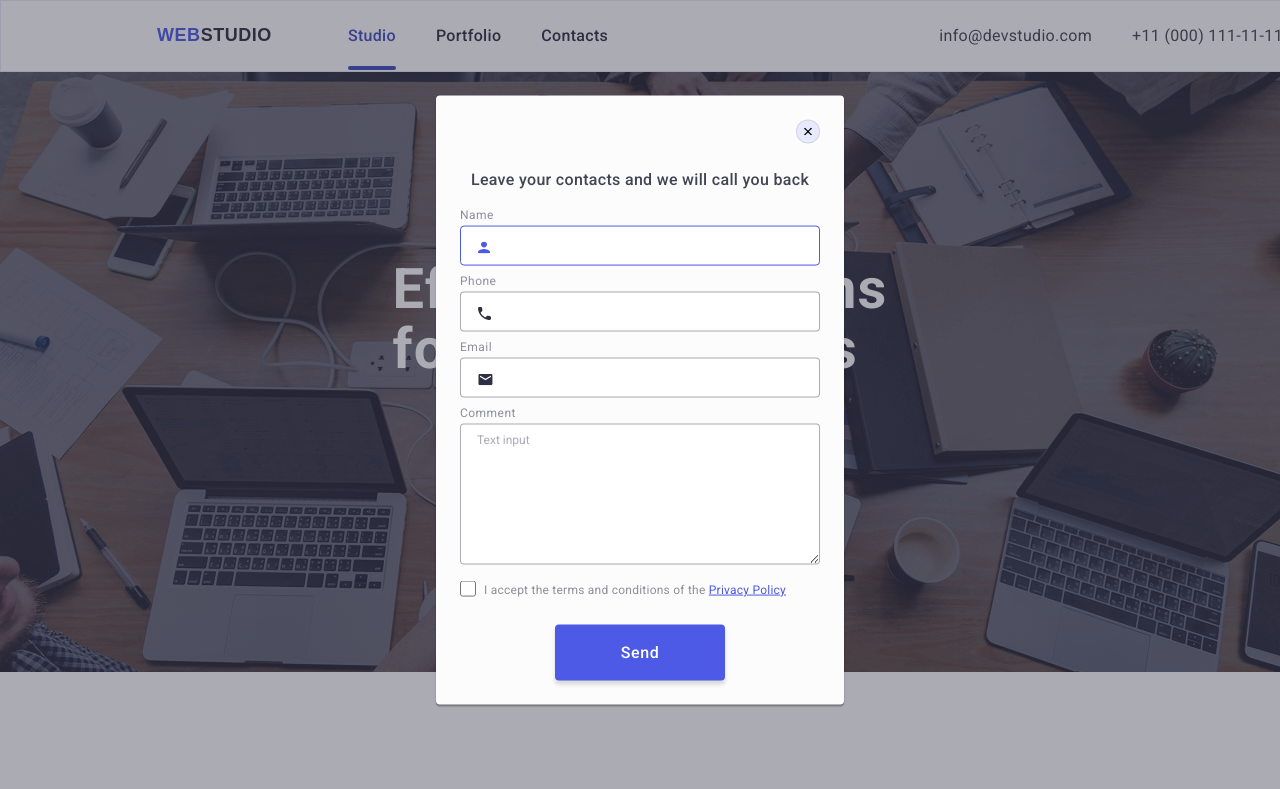
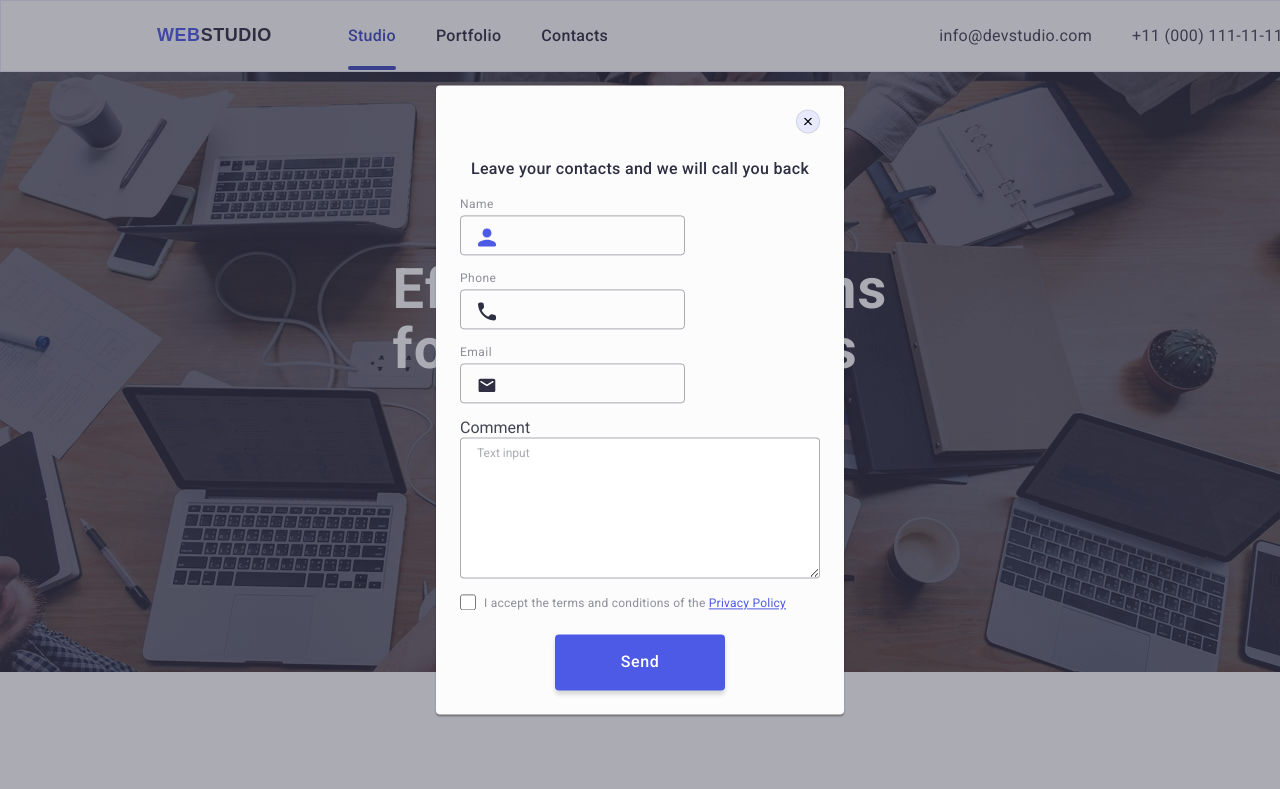
Before and after one commit to Anton111111111111111111111111111111/goit-markup-hw-05, a plain HTML site: page index.html in a window 1280 px wide. Shown: the top 789 px of the page. Drawn offline with nearby package versions, Linux system fonts and the light colour scheme; a web font is replaced by a local one.

Commit message:
commit message

```diff
--- a/css/styles.css
+++ b/css/styles.css
@@ -563,6 +563,7 @@ p {
     position: absolute;
     width: 24px;
     height: 24px;
+    padding: 0;
     border-radius: 50%;
     top: 24px;
     right: 24px;
@@ -571,14 +572,19 @@ p {
     display: flex;
     justify-content: center;
     align-items: center;
-    transition: background-color 250ms cubic-bezier(0.4, 0, 0.2, 1), border 250ms cubic-bezier(0.4, 0, 0.2, 1), fill 250ms cubic-bezier(0.4, 0, 0.2, 1);
+    cursor: pointer;
+    transition: background-color 250ms cubic-bezier(0.4, 0, 0.2, 1), border 250ms cubic-bezier(0.4, 0, 0.2, 1);
 }
 
 .btn-close:hover,
 .btn-close:focus {
-    background-color: #4d5ae5;
+    background-color: #404bbf;
     border: none;
     fill: #fff;
+}
+
+.btn-close-svg {
+    transition: fill 250ms cubic-bezier(0.4, 0, 0.2, 1);
 }
 
 .modal-text{
@@ -588,6 +594,7 @@ p {
     letter-spacing: 0.02em;
     text-align: center;
     margin-bottom: 16px;
+    color: #2E2F42;
 }
 
 .main-form {
@@ -596,13 +603,18 @@ p {
     align-items: flex-start;
 }
 
-.main-form label {
+.main-form-label-cont {
+    margin-bottom: 8px;
+}
+
+.main-form-label {
     margin-bottom: 4px;
     font-family: "Roboto", sans-serif;
     font-size: 12px;
     line-height: 1.17;
     letter-spacing: 0.04em;
     color: #8e8f99;
+    display: block;
   }
 
 .input-wrap {
@@ -620,18 +632,27 @@ p {
 
 .main-form .input-cont {
     border: none;
-    width: 360px;
+    width: 100%;
     height: 40px;
     border: 1px solid rgba(46, 47, 66, 0.4);
-    padding-left: 42px;
+    padding-left: 38px;
     border-radius: 4px;
-    outline: none;
+    background-color: transparent;
+    outline: transparent;
     margin-bottom: 8px;
-    transition: border 250ms cubic-bezier(0.4, 0, 0.2, 1), fill 250ms cubic-bezier(0.4, 0, 0.2, 1);
+    transition: border-color 250ms cubic-bezier(0.4, 0, 0.2, 1);
   }
 
 .main-form .input-cont:focus {
-    border: 1px solid #4d5ae5;
+    border-color: 1px solid #4d5ae5;
+  }
+
+  .input-icon {
+    position: absolute;
+    left: 16px;
+    top: 50%;
+    transform: translateY(-50%);
+    transition: fill 250ms cubic-bezier(0.4, 0, 0.2, 1);
   }
 
   .main-form .input-cont:focus + svg {
--- a/index.html
+++ b/index.html
@@ -388,32 +388,40 @@
     <div class="backdrop is-open">
         <div class="modal">
             <button class="btn-close" type="button">
-                <svg width="8" height="8">
+                <svg class="btn-close-svg" width="8" height="8">
                     <use href="./images/icons.svg#icon-close"></use>
                 </svg>
             </button>
             <p class="modal-text">Leave your contacts and we will call you back</p>
             <form class="main-form">
-                <label for="input-name">Name</label>
+                <div class="main-form-label-cont">
+                    <label class="main-form-label" for="user-name">Name</label>
                     <div class="input-wrap">
-                    <input class="input-cont" type="text" name="username" id="input-name" autofocus>
-                    <svg width="12" height="12">
+                        <input class="input-cont" type="text" name="use-rname" id="user-name" autofocus>
+                        <svg class="input-icon" width="18" height="24">
                             <use href="./images/icons.svg#icon-name"></use>
                         </svg>
                     </div>
-                <label for="input-tel">Phone</label>
+                </div>
+
+                <div class="main-form-label-cont">
+                    <label class="main-form-label" for="input-tel">Phone</label>
                     <div class="input-wrap">
                         <input class="input-cont" type="tel" name="phone" id="input-tel">
-                    <svg width="13" height="13">
+                        <svg class="input-icon" width="18" height="24">
                             <use href="./images/icons.svg#icon-phone"></use>
                         </svg>
                     </div>
-                <label for="input-email">Email</label>
+                </div>
+
+                <div class="main-form-label-cont">
+                    <label class="main-form-label" for="input-email">Email</label>
                     <div class="input-wrap">
                         <input class="input-cont" type="email" name="email" id="input-email">
-                    <svg width="15" height="12">
+                        <svg class="input-icon" width="18" height="24">
                             <use href="./images/icons.svg#icon-email"></use>
                         </svg>
+                    </div>
                 </div>
                 <label for="input-text">Comment</label>
                 <textarea id="input-text" name="comment" rows="7" placeholder="Text input"></textarea>
```
Lines whose indentation alone changed are shown as unchanged.
